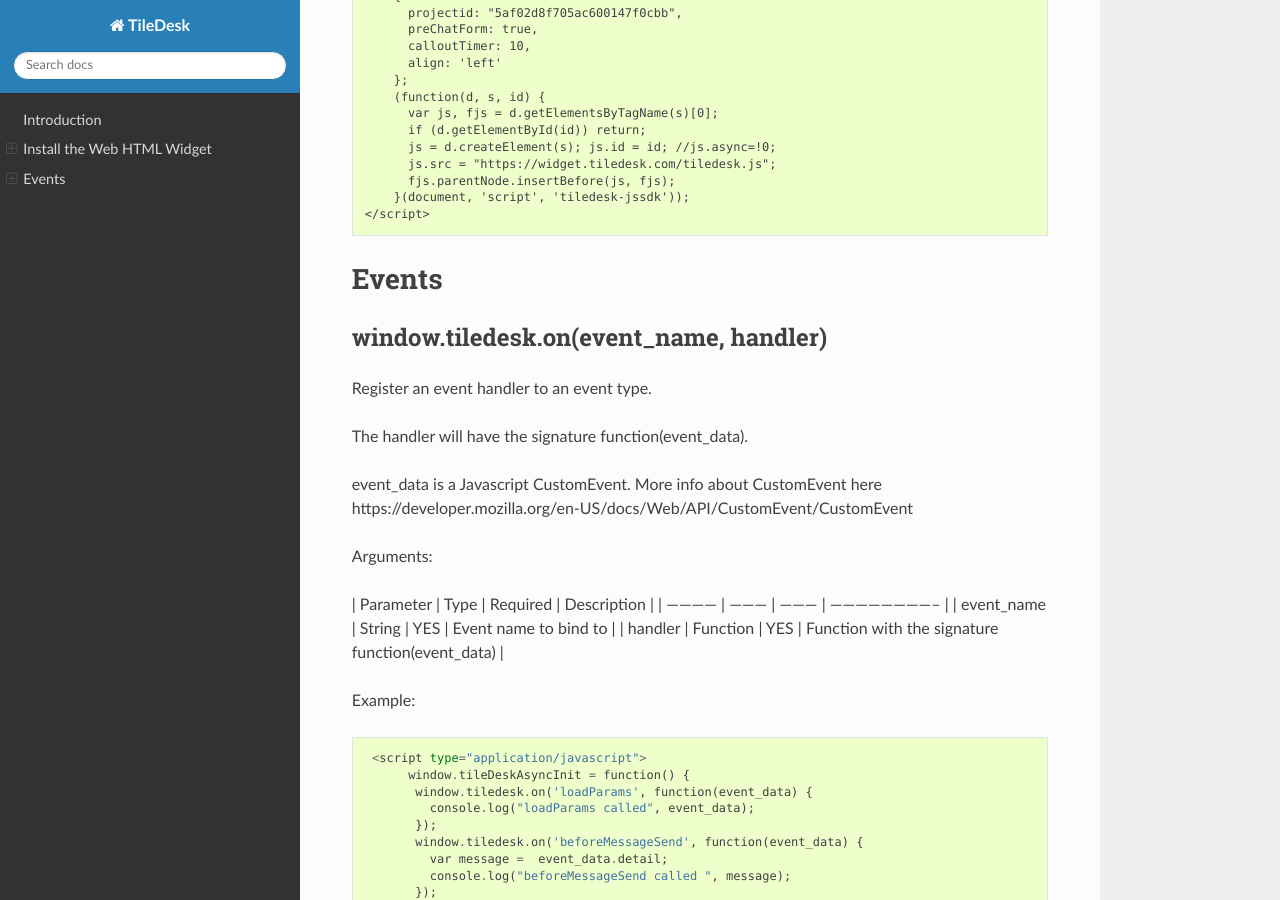
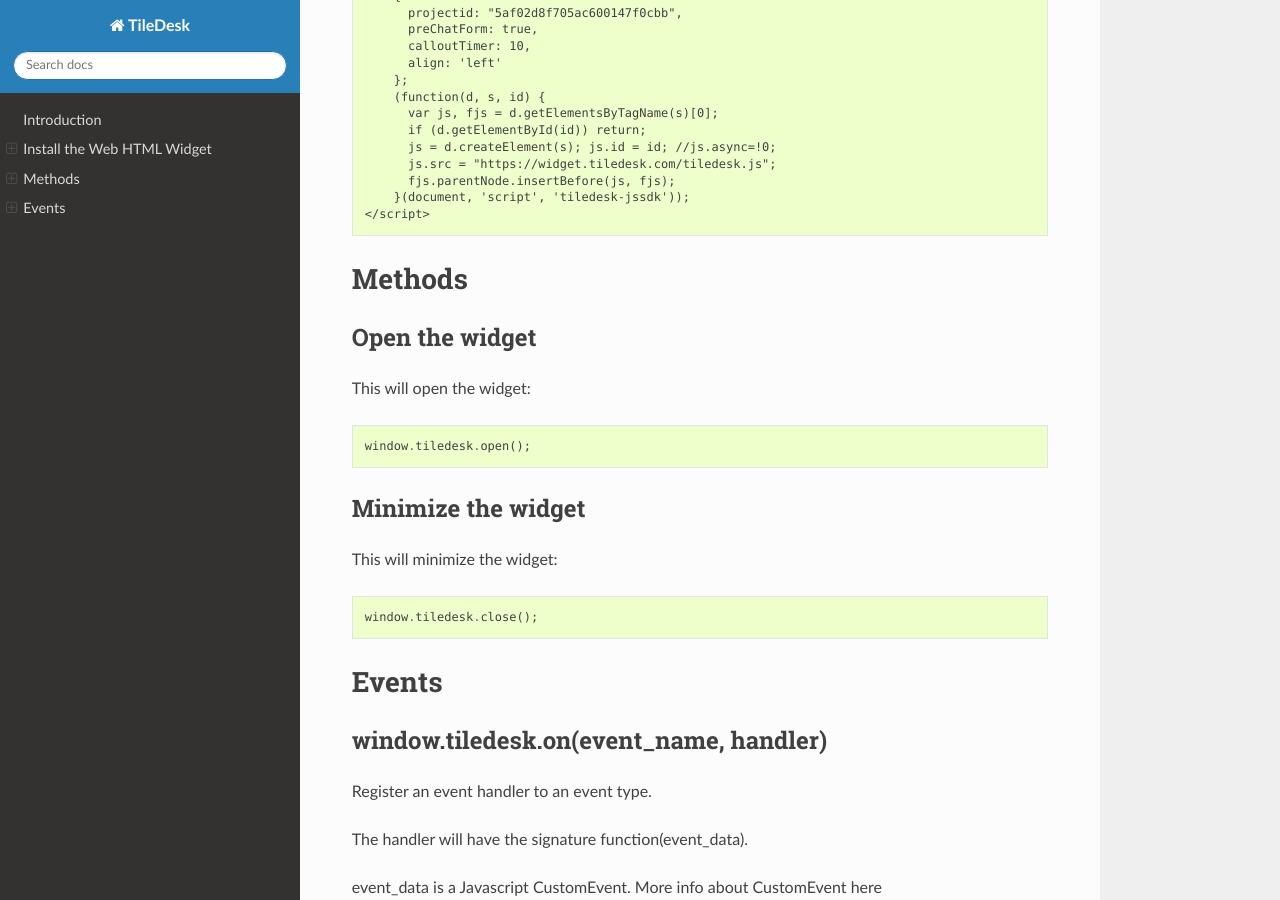
Before and after one commit to NavpreetSamra/tiledesk-docs, a Sphinx documentation site: the page built from docs/websdk.md, in a window 1280 px wide and 900 px high, scrolled down 1672 px. Built offline with Sphinx 7.4.7 and the Read the Docs theme 2.0.0, drawn with Linux system fonts in a browser that asks for light colours.

Commit message:
Update websdk.md

````diff
--- a/docs/websdk.md
+++ b/docs/websdk.md
@@ -65,6 +65,23 @@
     }(document, 'script', 'tiledesk-jssdk'));
 </script>
 ```
+# Methods
+
+## Open the widget
+
+This will open the widget:
+
+```
+window.tiledesk.open();
+```
+## Minimize the widget
+
+This will minimize the widget:
+
+```
+window.tiledesk.close();
+```
+
 
 # Events
 
````
